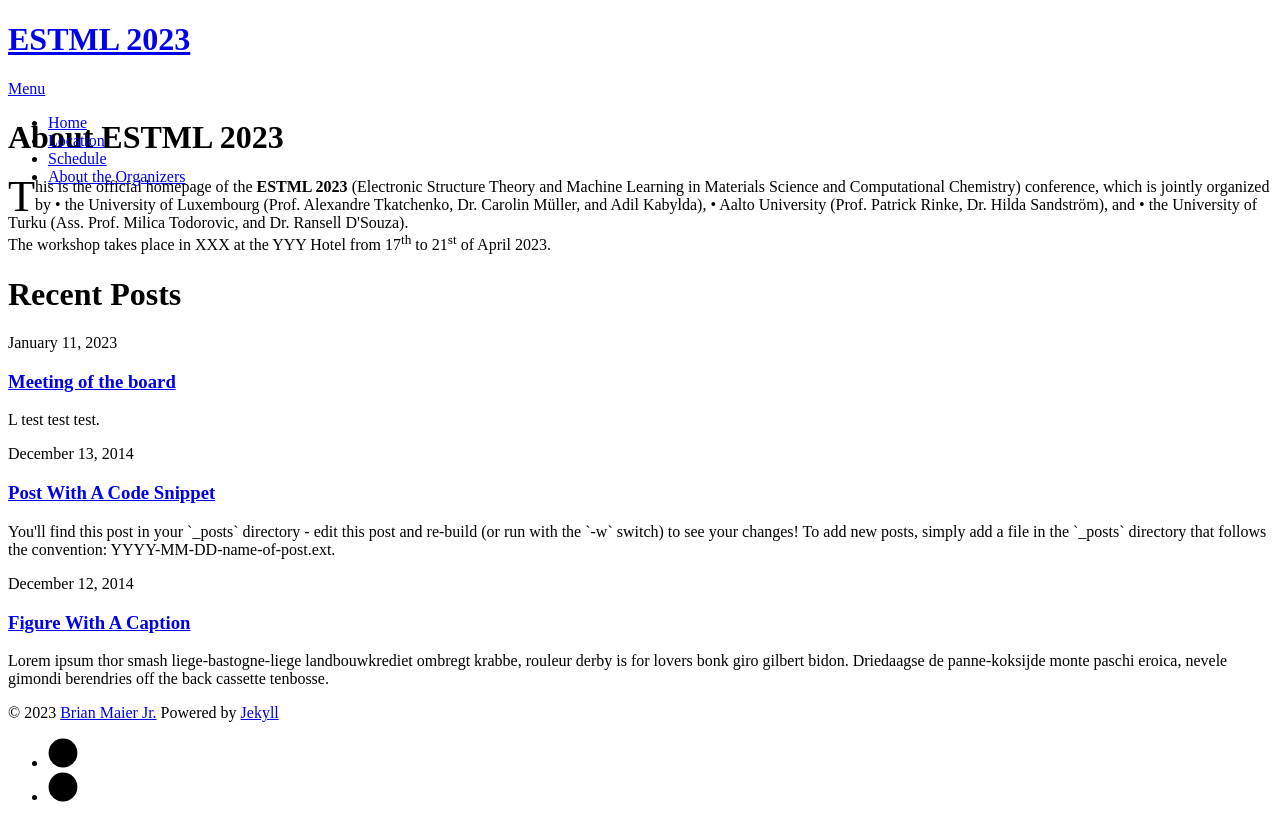
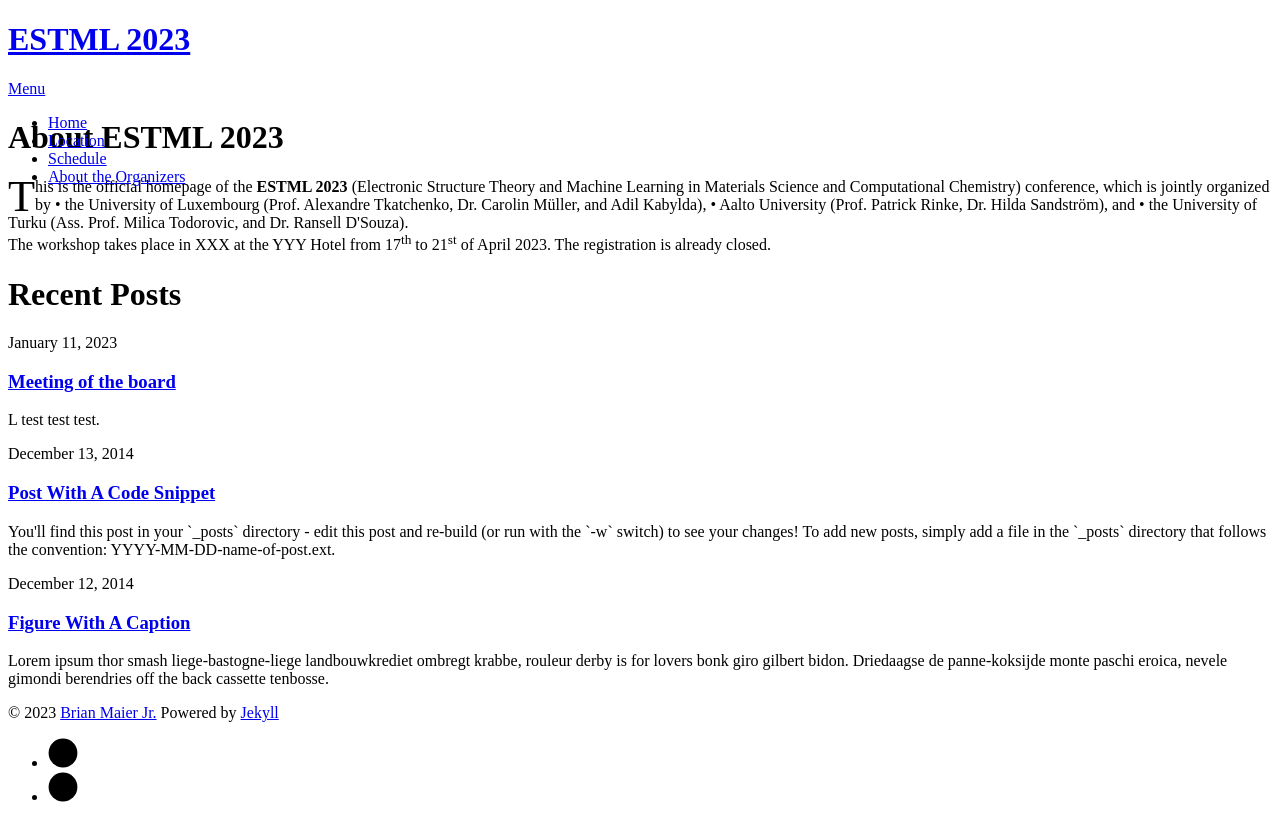
Before and after one commit to ESTML/ESTML.github.io, a Jekyll site: the page built from index.html, in a window 1280 px wide. Shown: the part 108-930 px from the top of the page. Built offline with Jekyll 4.4.1, drawn with Linux system fonts in a browser that asks for light colours; nearby versions of some CDN libraries; the list of posts is cut into pages by our own code.

Commit message:
Update index.html

```diff
--- a/index.html
+++ b/index.html
@@ -10,7 +10,7 @@ title: ESTML 2023
   (Prof. Alexandre Tkatchenko, Dr. Carolin Müller, and Adil Kabylda), &#x2022; Aalto University (Prof. Patrick Rinke, Dr. Hilda Sandström),
   and  &#x2022; the University of Turku (Ass. Prof. Milica Todorovic, and Dr. Ransell D'Souza).
   <br>
-  The workshop takes place in XXX at the YYY Hotel from 17<sup>th</sup> to 21<sup>st</sup> of April 2023.
+  The workshop takes place in XXX at the YYY Hotel from 17<sup>th</sup> to 21<sup>st</sup> of April 2023. The registration is already closed.
 
   <h1 class="pageTitle">Recent Posts</h1>
   <div class="posts noList">
```
